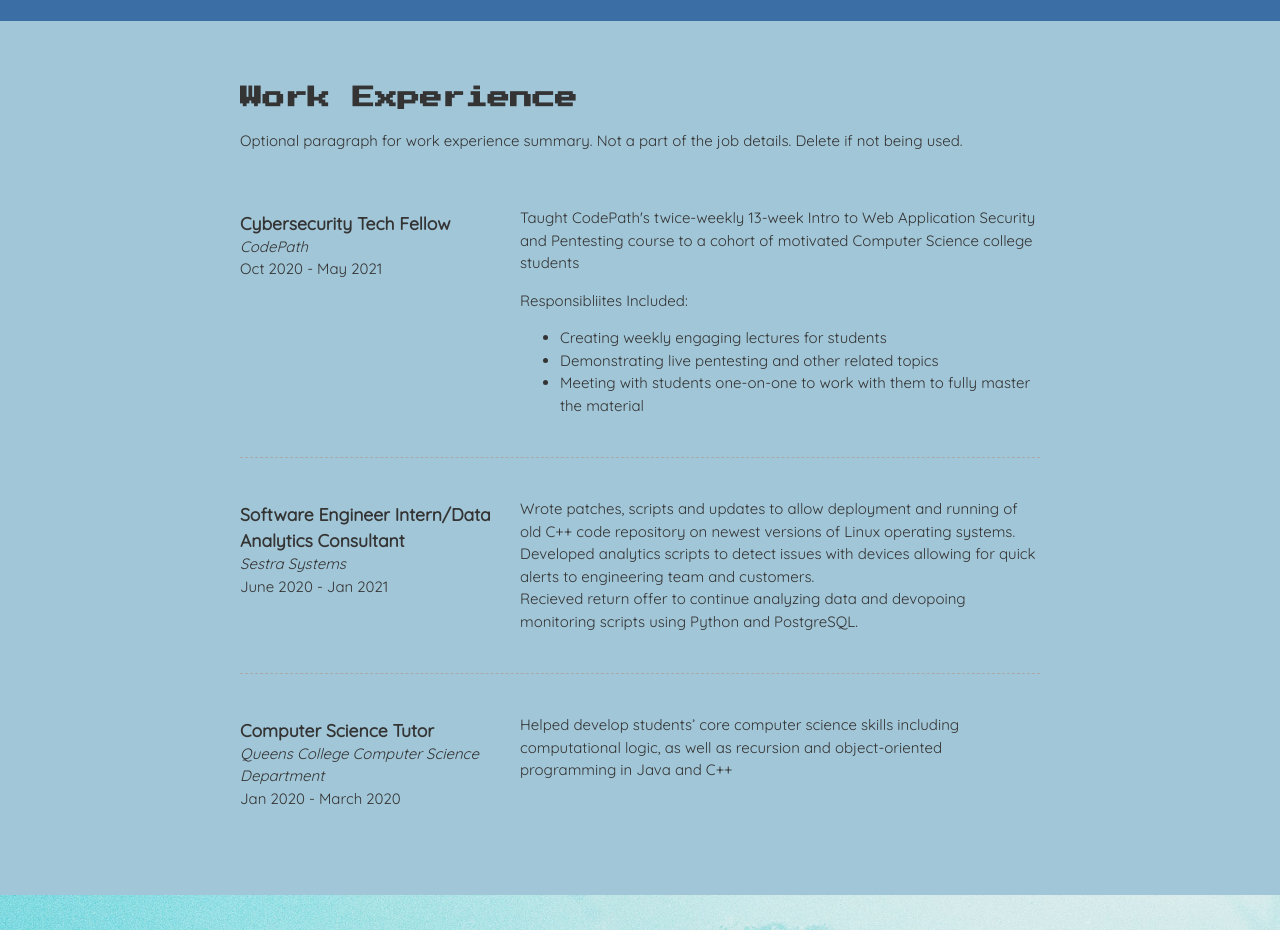
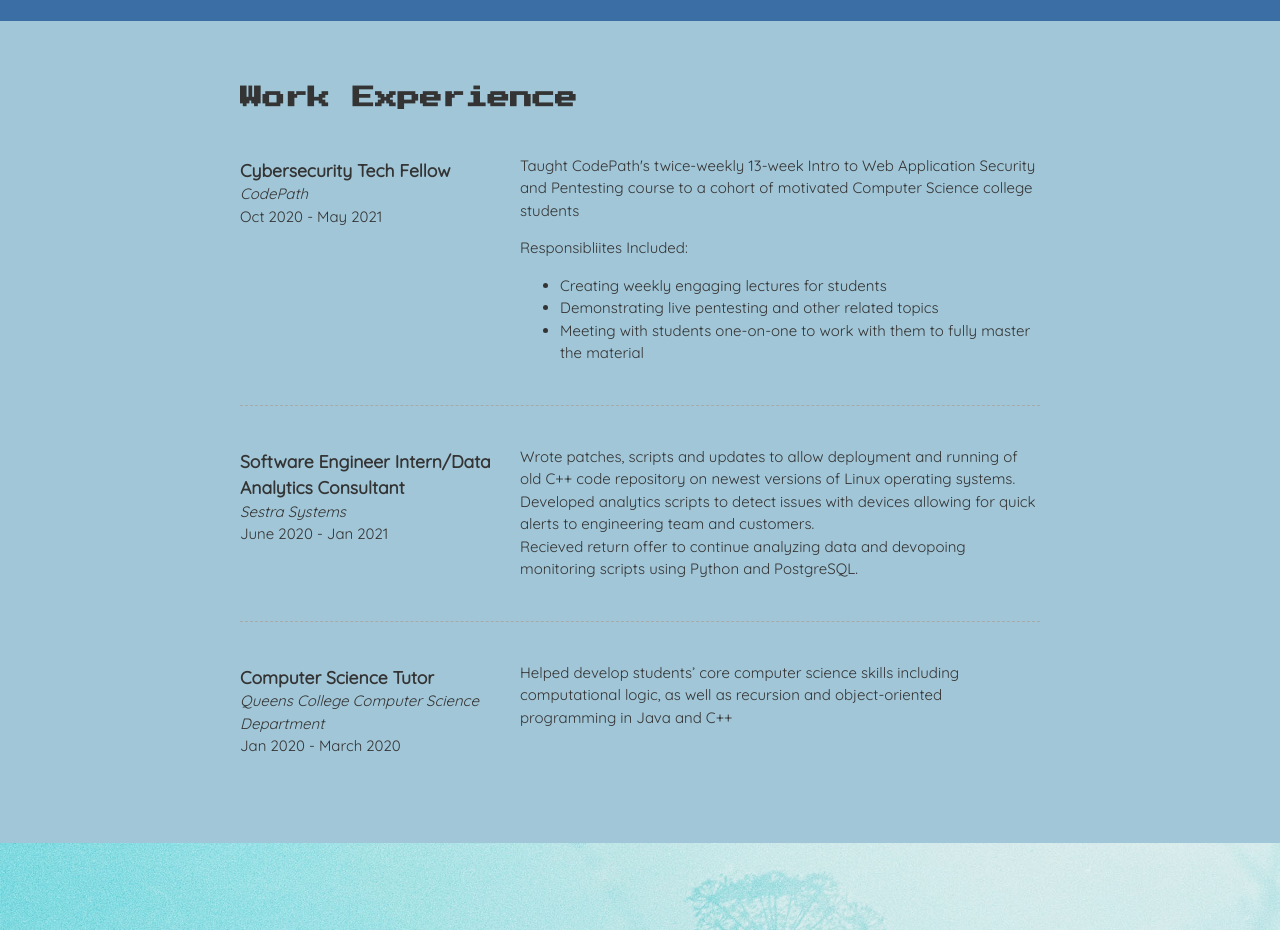
Before and after one commit to EliSzafranski/EliSzafranski.github.io, a plain HTML site: page index.html in a window 1280 px wide. Shown: the part 3700-4630 px from the top of the page. Drawn offline with Linux system fonts and the light colour scheme.

Commit message:
housekeeping

```diff
--- a/index.html
+++ b/index.html
@@ -117,7 +117,6 @@
         <section class="work-exp">
             <div class="content-wrap item-details divider">
             <h2>Work Experience</h2>
-            <p>Optional paragraph for work experience summary. Not a part of the job details. Delete if not being used.</p>
 
             <!-- Copy this whole <section> block to add more jobs. -->
             <section class="job-item">
```
